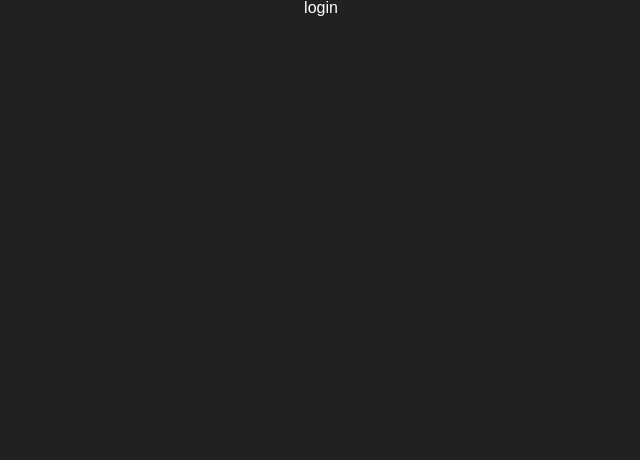
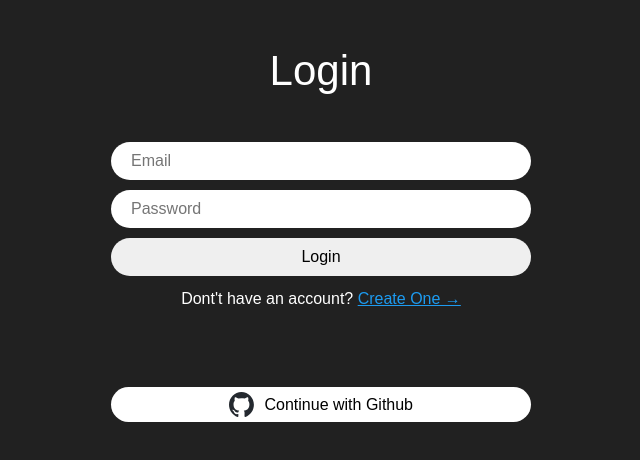
Before and after one commit to lactofreee/mySns, a React (Vite) app: page /login in a window 1280 px wide. Shown: the top 460 px of the page, without its empty margins (319-959 px from the left). Built offline with nearby package versions, Linux system fonts and the light colour scheme.

Commit message:
login and create-account pages done.

```diff
--- a/src/Router.tsx
+++ b/src/Router.tsx
@@ -5,9 +5,10 @@ import Profile from "./pages/Profile";
 import Login from "./pages/Login";
 import CreateAccount from "./pages/CreateAccount";
 import { useEffect, useState } from "react";
-import LoadingScreen from "./components/LoadingScreen";
+import LoadingScreen from "./components/loading-screen";
 import { auth } from "./firebase/firebase";
 import styled from "styled-components";
+import ProtectedRoute from "./components/Protected-route";
 
 const Wrapper = styled.div`
   height: 100vh;
@@ -22,11 +23,19 @@ const router = createBrowserRouter([
     children: [
       {
         path: "",
-        element: <Home />,
+        element: (
+          <ProtectedRoute>
+            <Home />
+          </ProtectedRoute>
+        ),
       },
       {
         path: "profile",
-        element: <Profile />,
+        element: (
+          <ProtectedRoute>
+            <Profile />
+          </ProtectedRoute>
+        ),
       },
     ],
   },
--- /dev/null
+++ b/src/components/Auth-components.tsx
@@ -0,0 +1,55 @@
+import styled from "styled-components";
+
+export const Wrapper = styled.div`
+  height: 100%;
+  display: flex;
+  flex-direction: column;
+  align-items: center;
+  width: 420px;
+  padding: 50px 0px;
+`;
+
+export const Form = styled.form`
+  margin-top: 50px;
+  margin-bottom: 5px;
+  display: flex;
+  flex-direction: column;
+  gap: 10px;
+  width: 100%;
+`;
+
+export const Input = styled.input`
+  padding: 10px 20px;
+  border-radius: 50px;
+  border: none;
+  width: 100%;
+  font-size: 16px;
+  &[type="submit"] {
+    cursor: pointer;
+    &:hover {
+      opacity: 0.8;
+    }
+  }
+`;
+
+export const Title = styled.h1`
+  font-size: 42px;
+`;
+
+export const Error = styled.span`
+  font-weight: 600;
+  color: tomato;
+`;
+
+export const Switcher = styled.span`
+  margin-top: 10px;
+  a {
+    color: #1d9bf0;
+  }
+`;
+
+const AuthComponents = () => {
+  return <></>;
+};
+
+export default AuthComponents;
--- /dev/null
+++ b/src/components/Protected-route.tsx
@@ -0,0 +1,18 @@
+import React from "react";
+import { auth } from "../firebase/firebase";
+import { Navigate } from "react-router-dom";
+
+const ProtectedRoute = ({
+  children
+}: {
+    children: React.ReactNode;
+  }) => {
+
+  const user = auth.currentUser
+  if (user === null) {
+    return <Navigate to="/login" />
+  }
+  return children
+};
+
+export default ProtectedRoute;
--- /dev/null
+++ b/src/components/githubBtn.tsx
@@ -0,0 +1,46 @@
+import { GithubAuthProvider, signInWithPopup } from "firebase/auth";
+import React from "react";
+import styled from "styled-components";
+import { auth } from "../firebase/firebase";
+import { useNavigate } from "react-router-dom";
+
+const Btn = styled.span`
+  margin-top: 80px;
+  width: 100%;
+  color: black;
+  background-color: white;
+  font-weight: 500;
+  padding: 5px 10px;
+  border-radius: 50px;
+  border: 0;
+  display: flex;
+  align-items: center;
+  justify-content: center;
+  gap: 10px;
+  cursor: pointer;
+`;
+
+const Logo = styled.img`
+  height: 25px;
+`;
+
+const GithubBtn = () => {
+  const navigate = useNavigate()
+  const onClick = async () => {
+    try {
+      const provider = new GithubAuthProvider();
+      await signInWithPopup(auth, provider);
+      navigate("/")
+    } catch (error) {
+      console.log(error);
+    }
+  };
+  return (
+    <Btn onClick={onClick}>
+      <Logo src="/github-mark.svg" />
+      Continue with Github
+    </Btn>
+  );
+};
+
+export default GithubBtn;
--- a/src/firebase/firebase.ts
+++ b/src/firebase/firebase.ts
@@ -1,6 +1,6 @@
 // Import the functions you need from the SDKs you need
 import { initializeApp } from "firebase/app";
-import { getAnalytics } from "firebase/analytics";
+// import { getAnalytics } from "firebase/analytics";
 import { getAuth } from "firebase/auth";
 // TODO: Add SDKs for Firebase products that you want to use
 // https://firebase.google.com/docs/web/setup#available-libraries
@@ -19,6 +19,6 @@ const firebaseConfig = {
 
 // Initialize Firebase
 const app = initializeApp(firebaseConfig);
-const analytics = getAnalytics(app);
+// const analytics = getAnalytics(app);
 
 export const auth = getAuth(app)
--- a/src/pages/CreateAccount.tsx
+++ b/src/pages/CreateAccount.tsx
@@ -1,46 +1,22 @@
 import React, { useState } from "react";
-import { styled } from "styled-components";
+import { Link, useNavigate } from "react-router-dom";
 
-const Wrapper = styled.div`
-  height: 100%;
-  display: flex;
-  flex-direction: column;
-  align-items: center;
-  width: 420px;
-  padding: 50px 0px;
-`;
+import { auth } from "../firebase/firebase";
+import { createUserWithEmailAndPassword, updateProfile } from "firebase/auth";
+import { FirebaseError } from "firebase/app";
 
-const Form = styled.form`
-  margin-top: 50px;
-  display: flex;
-  flex-direction: column;
-  gap: 10px;
-  width: 100%;
-`;
-
-const Input = styled.input`
-  padding: 10px 20px;
-  border-radius: 50px;
-  width: 100%;
-  font-size: 16px;
-  &[type="submit"] {
-    cursor: pointer;
-    &:hover {
-      opacity: 0.8;
-    }
-  }
-`;
-
-const Title = styled.h1`
-  font-size: 42px;
-`;
-
-const Error = styled.span`
-  font-weight: 600;
-  color: tomato;
-`;
+import {
+  Title,
+  Wrapper,
+  Form,
+  Input,
+  Switcher,
+  Error,
+} from "../components/Auth-components";
+import GithubBtn from "../components/githubBtn";
 
 const CreateAccount = () => {
+  const navigate = useNavigate();
   const [isLoading, setIsLoading] = useState(false);
   const [name, setName] = useState("");
   const [email, setEmail] = useState("");
@@ -60,22 +36,44 @@ const CreateAccount = () => {
     }
   };
 
-  const onSubmit = (event: React.FormEvent<HTMLFormElement>) => {
+  const onSubmit = async (event: React.FormEvent<HTMLFormElement>) => {
     event.preventDefault();
+    setError("");
+
+    if (isLoading || name === "" || email === "" || password === "") return;
+
     try {
+      setIsLoading(true);
+      // create an account
+      const credentials = await createUserWithEmailAndPassword(
+        auth,
+        email,
+        password
+      );
+      console.log(credentials.user);
+
+      // set the name of the user
+      await updateProfile(credentials.user, {
+        displayName: name,
+      });
+
+      // redirect to the home page
+      navigate("/");
     } catch (e) {
+      if (e instanceof FirebaseError) {
+        setError(e.message);
+      }
       // set Error
     } finally {
       setIsLoading(false);
     }
-    // create an account
-    // set the name of the user
-    // redirect to the home page
+
     console.log(name, email, password);
   };
+
   return (
     <Wrapper>
-      <Title>Login</Title>
+      <Title>sign up</Title>
       <Form onSubmit={onSubmit}>
         <Input
           onChange={onChange}
@@ -107,6 +105,10 @@ const CreateAccount = () => {
         />
       </Form>
       {error !== "" ? <Error>{error}</Error> : null}
+      <Switcher>
+        Already have an account? <Link to="/login">Log in &rarr;</Link>
+      </Switcher>
+      <GithubBtn />
     </Wrapper>
   );
 };
--- a/src/pages/Home.tsx
+++ b/src/pages/Home.tsx
@@ -1,9 +1,18 @@
 import React from 'react';
+import { auth } from '../firebase/firebase';
+import { styled } from 'styled-components';
+
+const LogOutBtn = styled.button`
+  height: 20px;
+`
 
 const Home = () => {
+  const logOut = () => {
+    auth.signOut()
+  }
   return (
     <>
-      Home
+      <LogOutBtn onClick={logOut}>Log Out</LogOutBtn>
     </>
   );
 };
--- a/src/pages/Login.tsx
+++ b/src/pages/Login.tsx
@@ -1,10 +1,84 @@
-import React from 'react';
+import React, { useState } from "react";
+import { Link, useNavigate } from "react-router-dom";
+import { FirebaseError } from "firebase/app";
+import { signInWithEmailAndPassword } from "firebase/auth";
+import { auth } from "../firebase/firebase";
+import {
+  Title,
+  Wrapper,
+  Form,
+  Input,
+  Switcher,
+  Error,
+} from "../components/Auth-components";
+import GithubBtn from "../components/githubBtn";
 
 const Login = () => {
+  const navigate = useNavigate();
+  const [isLoading, setIsLoading] = useState(false);
+  const [email, setEmail] = useState("");
+  const [password, setPassoword] = useState("");
+  const [error, setError] = useState("");
+
+  const onChange = (event: React.ChangeEvent<HTMLInputElement>) => {
+    const {
+      target: { name, value },
+    } = event;
+    if (name === "email") {
+      setEmail(value);
+    } else if (name === "password") {
+      setPassoword(value);
+    }
+  };
+
+  const onSubmit = async (event: React.FormEvent<HTMLFormElement>) => {
+    event.preventDefault();
+    setError("");
+
+    if (isLoading || email === "" || password === "") return;
+
+    try {
+      setIsLoading(true);
+      await signInWithEmailAndPassword(auth, email, password);
+      navigate("/");
+    } catch (e) {
+      if (e instanceof FirebaseError) {
+        setError(e.message);
+      }
+      // set Error
+    } finally {
+      setIsLoading(false);
+    }
+  };
   return (
-    <div>
-      login
-    </div>
+    <Wrapper>
+      <Title>Login</Title>
+      <Form onSubmit={onSubmit}>
+        <Input
+          onChange={onChange}
+          value={email}
+          name="email"
+          placeholder="Email"
+          type="email"
+          required
+        />
+        <Input
+          onChange={onChange}
+          value={password}
+          name="password"
+          placeholder="Password"
+          type="password"
+          required
+        />
+        <Input type="submit" value={isLoading ? "Loading..." : "Login"} />
+      </Form>
+      {error !== "" ? <Error>{error}</Error> : null}
+      <Switcher>
+        Dont't have an account?{" "}
+        <Link to="/create-account">Create One &rarr;</Link>
+      </Switcher>
+      <GithubBtn />
+    </Wrapper>
   );
 };
 
--- a/src/styles/GlobalStyles.ts
+++ b/src/styles/GlobalStyles.ts
@@ -5,7 +5,7 @@ const GlobalStyles = createGlobalStyle`
     // 적용시킬 css 입력
     ${reset}
     a{
-        text-decoration: none;
+        text-decoration: underline;
         color: inherit;
     }
     *{
```
Also changed, not shown: public/github-mark-white.svg (added), public/github-mark.svg (added), src/components/loading-screen.tsx (renamed from src/components/LoadingScreen.tsx).
